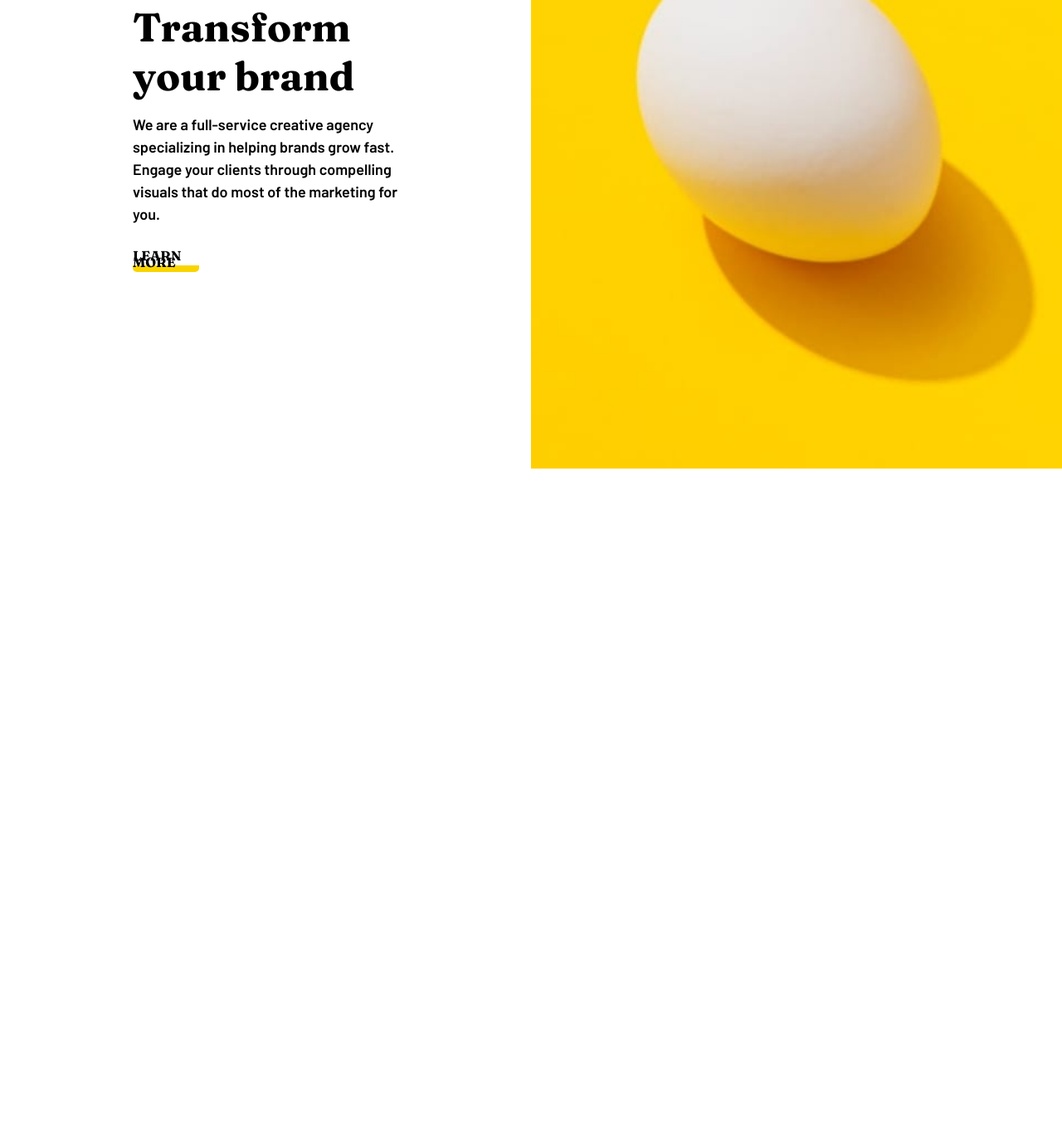
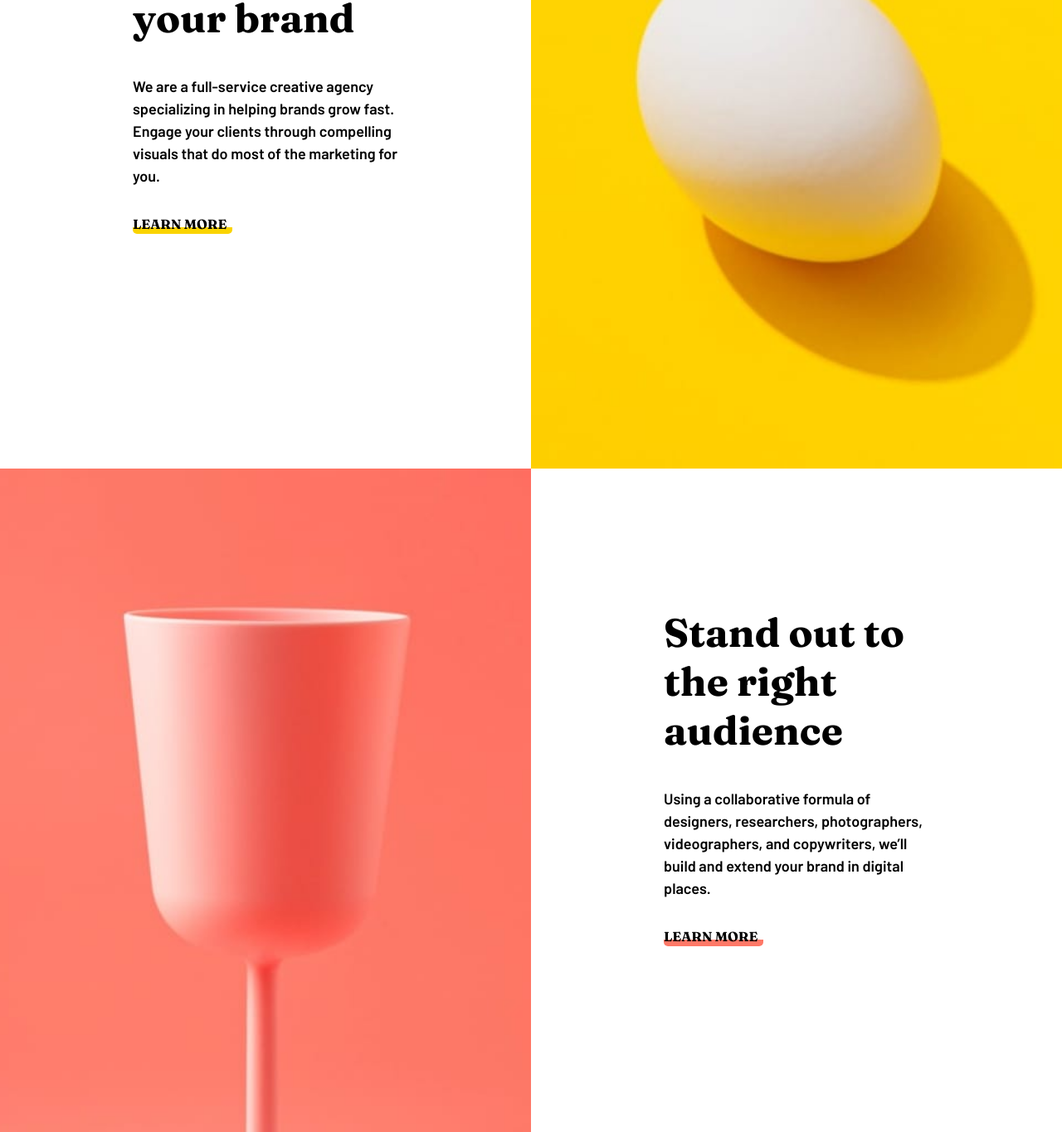
Before and after one commit to Al3377/sunnyside-agency-landing-page-main, a website built with Parcel: page src/index.html in a window 1280 px wide. Shown: the part 1035-2400 px from the top of the page at 83% size. Before the commit the page ends 1600 px from the top, so only its background shows below. Built offline with nearby package versions, Linux system fonts and the light colour scheme.

Commit message:
second block

```diff
--- a/src/index.html
+++ b/src/index.html
@@ -36,9 +36,9 @@
         <img src="./images/icon-hamburger.svg" alt="hamburger menu" />
       </a>
     </header>
-    <section class="hero">
+    <section class="hero center flex-col">
       <div class="hero__title">
-        <h1>We are creatives</h1>
+        <h1 class="uppercase">We are creatives</h1>
       </div>
       <div class="hero__icon">
         <img src="./images/icon-arrow-down.svg" alt="arrow down" />
@@ -54,15 +54,27 @@
               brands grow fast. Engage your clients through compelling visuals
               that do most of the marketing for you.
             </p>
-            <a href="#" class="uppercase">Learn more</a>
+            <a href="#" class="uppercase y-underline">Learn more</a>
           </div>
         </div>
-        <div class="img-block"></div>
+        <div class="img-block img-block--1"></div>
+      </div>
+      <div class="main-block__first flex-row space">
+        <div class="img-block img-block--2"></div>
+        <div class="text-block flex-row center">
+          <div class="text-container flex-col">
+            <h2>Stand out to the right audience</h2>
+            <p>
+              Using a collaborative formula of designers, researchers,
+              photographers, videographers, and copywriters, we’ll build and
+              extend your brand in digital places.
+            </p>
+            <a href="#" class="uppercase r-underline">Learn more</a>
+          </div>
+        </div>
       </div>
     </main>
-    <!--     Learn more Stand out to the right audience Using a collaborative
-    formula of designers, researchers, photographers, videographers, and
-    copywriters, we’ll build and extend your brand in digital places. Learn more
+    <!--     Learn more  . Learn more
     Graphic design Great design makes you memorable. We deliver artwork that
     underscores your brand message and captures potential clients’ attention.
     Photography Increase your credibility by getting the most stunning,
--- a/src/scss/main.scss
+++ b/src/scss/main.scss
@@ -69,6 +69,12 @@ $top-padding: 1.2rem;
 .uppercase {
   text-transform: uppercase;
 }
+.y-underline {
+  border-bottom: 8px solid $yellow;
+}
+.r-underline {
+  border-bottom: 8px solid $red;
+}
 
 // Navbar
 .navbar {
@@ -120,18 +126,19 @@ $top-padding: 1.2rem;
   background-image: url("../images/desktop/image-header.jpg");
   background-size: cover;
   background-position: bottom;
-  flex-direction: column;
-  display: flex;
-  justify-content: center;
-  align-items: center;
+  @media (max-width: 800px) {
+    background-image: url("../images/mobile/image-header.jpg");
+  }
 
   &__title h1 {
     font-family: $title-font;
+    color: $white;
     font-size: 4rem;
-    text-transform: uppercase;
-    color: $white;
     letter-spacing: 5px;
     margin-top: -30%;
+    @media (max-width: 800px) {
+      font-size: 3rem;
+    }
   }
 }
 
@@ -140,12 +147,27 @@ $top-padding: 1.2rem;
   flex: 1;
   max-width: 50%;
   height: 100vh;
-  background-image: url("../images/desktop/image-transform.jpg");
-  background-size: cover;
-  background-position: center;
+
+  &--1 {
+    background-image: url("../images/desktop/image-transform.jpg");
+    background-size: cover;
+    background-position: center;
+    @media (max-width: 800px) {
+      background-image: url("../images/mobile/image-transform.jpg");
+    }
+  }
+  &--2 {
+    background-image: url("../images/desktop/image-stand-out.jpg");
+    background-size: cover;
+    background-position: center;
+    @media (max-width: 800px) {
+      background-image: url("../images/mobile/image-stand-out.jpg");
+    }
+  }
 }
 .text-block {
   max-width: 50%;
+  margin-bottom: 10%;
 }
 .text-container {
   max-width: 50%;
@@ -153,20 +175,23 @@ $top-padding: 1.2rem;
 }
 .text-container {
   & h2 {
-    padding-bottom: 1rem;
+    padding-bottom: 2.5rem;
     font-family: $title-font;
     font-size: 3rem;
+    @media (max-width: 800px) {
+      font-size: 2.5rem;
+      padding-bottom: 2rem;
+    }
   }
   & p {
     font-family: $text-font;
     font-size: $text-size;
-    padding-bottom: 2rem;
+    padding-bottom: 2.5rem;
     line-height: 1.5;
   }
   & a {
-    border-bottom: 8px solid $yellow;
     border-radius: 5px;
-    max-width: 25%;
+    width: 7.5rem;
     line-height: 0.5;
     font-family: $title-font;
     font-weight: $w-h2;
```
Also changed, not shown: dist/image-header.2c7d5d10.jpg (added), dist/image-stand-out.128b0c80.jpg (added), dist/image-stand-out.d35149a2.jpg (added), dist/image-transform.f229af1e.jpg (added), dist/index.html, 3 other files.
